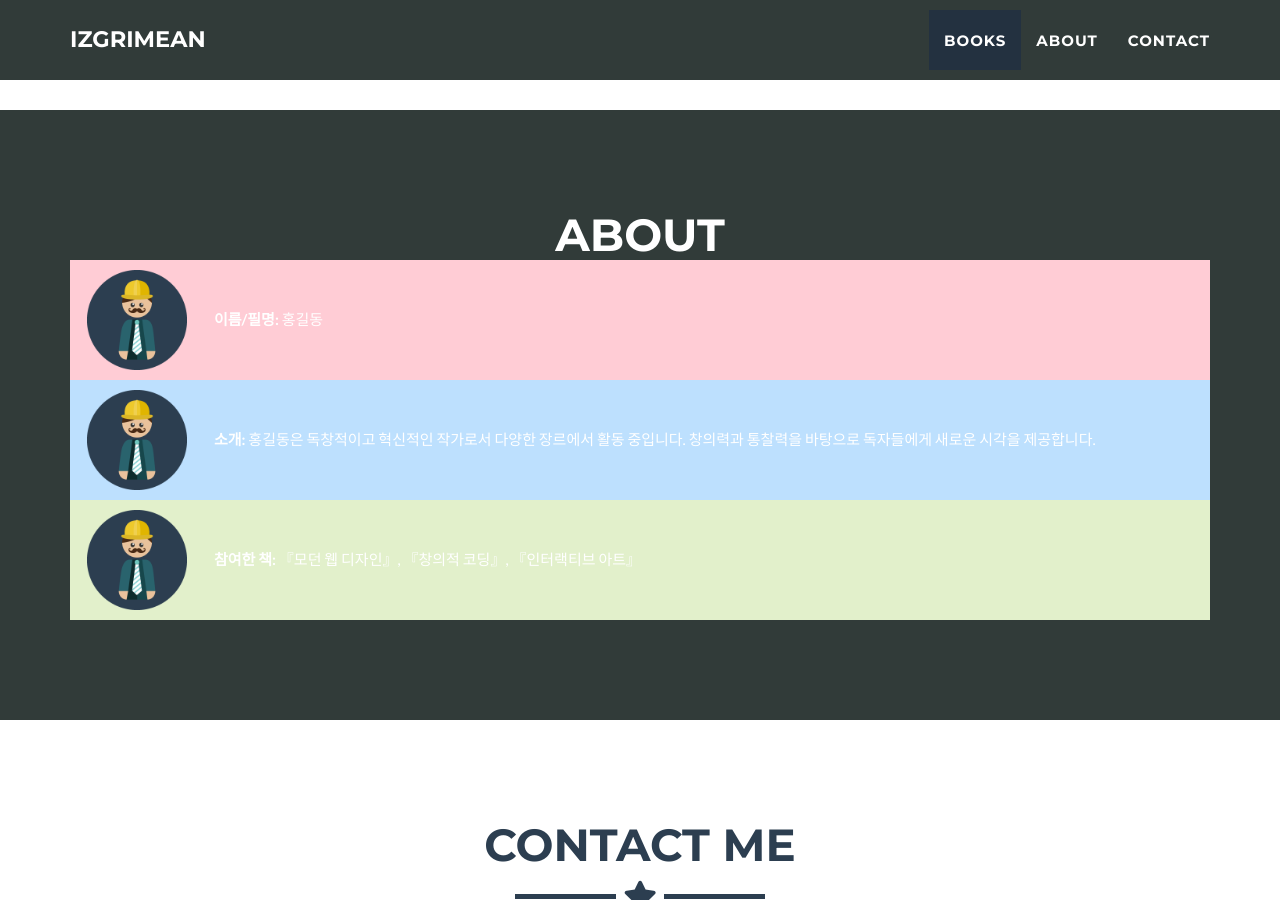
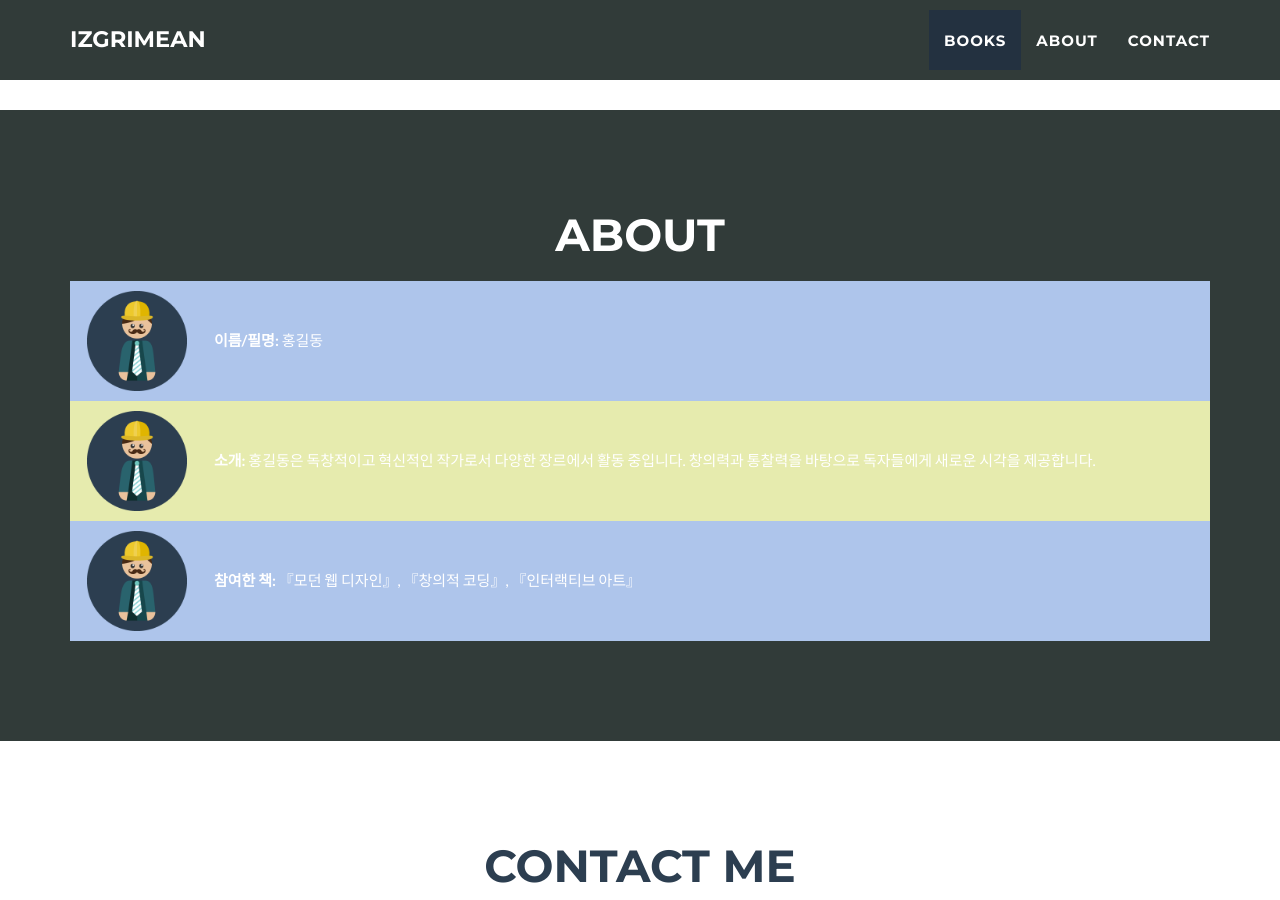
Before and after one commit to izgrimean/izgrimean.github.io, a Jekyll site: the page built from _posts/2014-07-18-project-1.markdown, in a window 1280 px wide and 900 px high, scrolled down 1282 px. Built offline with Jekyll 4.4.1, drawn with Linux system fonts in a browser that asks for light colours.

Commit message:
Update about.html

```diff
--- a/_includes/about.html
+++ b/_includes/about.html
@@ -25,8 +25,9 @@
       </div>
     </div>
     -->
+    <br/>
     <table style="width: 100%; border-collapse: collapse;">
-    <tr style="background-color: #ffccd5;"> <!-- 파스텔 핑크 -->
+    <tr style="background-color: #aec5eb;"> <!-- 파스텔 핑크 -->
         <td style="padding: 10px; text-align: center;">
             <img src="/img/profile.png" alt="Profile Image" style="width: 100px; height: auto;">
         </td>
@@ -34,7 +35,7 @@
             <strong>이름/필명:</strong> 홍길동
         </td>
     </tr>
-    <tr style="background-color: #bde0fe;"> <!-- 파스텔 블루 -->
+    <tr style="background-color: #e6ebae;"> <!-- 파스텔 블루 -->
         <td style="padding: 10px; text-align: center;">
             <img src="/img/profile.png" alt="Profile Image" style="width: 100px; height: auto;">
         </td>
@@ -42,7 +43,7 @@
             <strong>소개:</strong> 홍길동은 독창적이고 혁신적인 작가로서 다양한 장르에서 활동 중입니다. 창의력과 통찰력을 바탕으로 독자들에게 새로운 시각을 제공합니다.
         </td>
     </tr>
-    <tr style="background-color: #e2f0cb;"> <!-- 파스텔 그린 -->
+    <tr style="background-color: #aec5eb;"> <!-- 파스텔 그린 -->
         <td style="padding: 10px; text-align: center;">
             <img src="/img/profile.png" alt="Profile Image" style="width: 100px; height: auto;">
         </td>
```
